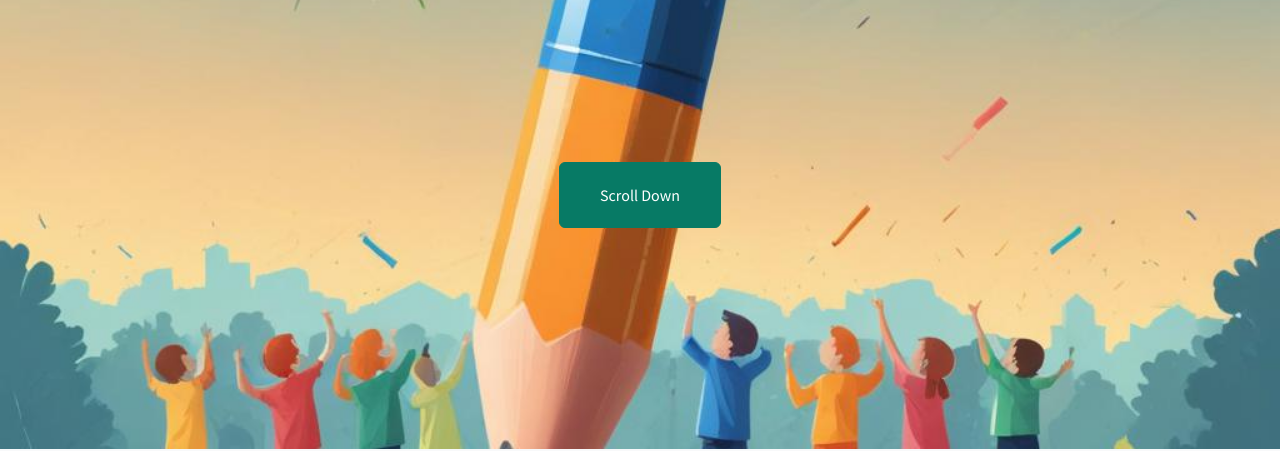
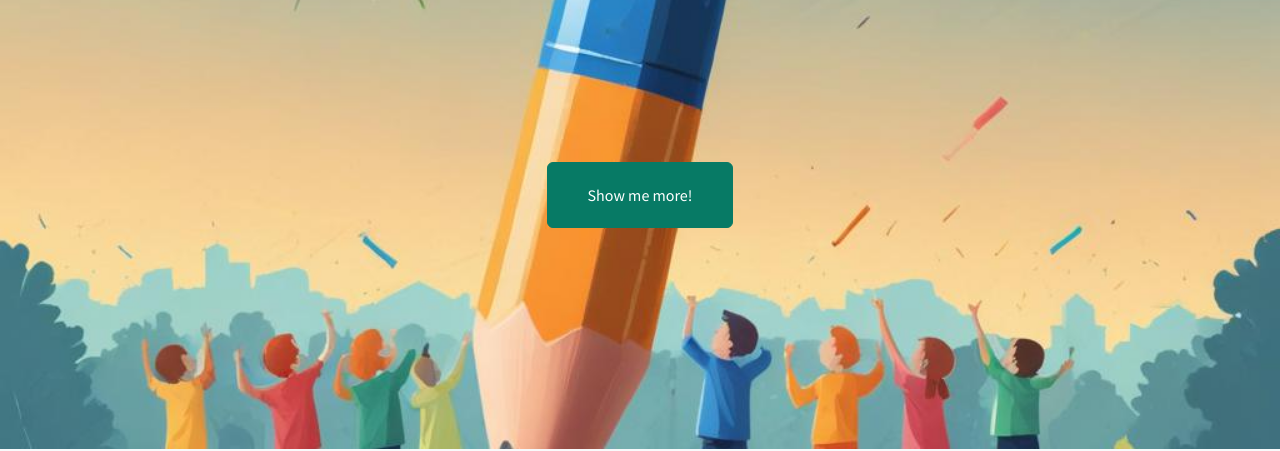
Before and after one commit to projectcrayon/projectcrayon.github.io, a plain HTML site: page index.html in a window 1280 px wide. Shown: the part 351-802 px from the top of the page. Drawn offline with Linux system fonts and the light colour scheme; files whose address does not match are found by name.

Commit message:
'Scroll down' sounds odd.

```diff
--- a/index.html
+++ b/index.html
@@ -31,7 +31,7 @@
     <header class="d-flex masthead" style="background: url(&quot;assets/img/crayonolith.jpg&quot;) center / cover no-repeat, var(--bs-primary-border-subtle);">
         <div class="container my-auto text-center" style="transform: rotate(0deg);/*position: fixed;*//*right: 15px;*//*top: 15px;*//*width: 50px;*//*height: 50px;*/">
             <h1 class="mb-1" style="color: rgb(255,255,255);text-shadow: 3px 3px rgb(106,9,115);">Project Crayon</h1>
-            <h3 class="mb-5"><br><br><br><br></h3><a class="btn btn-primary btn-xl" role="button" href="#about">Scroll Down</a>
+            <h3 class="mb-5"><br><br><br><br></h3><a class="btn btn-primary btn-xl" role="button" href="#about">Show me more!</a>
         </div>
     </header>
     <section id="about" class="content-section bg-light">
```
